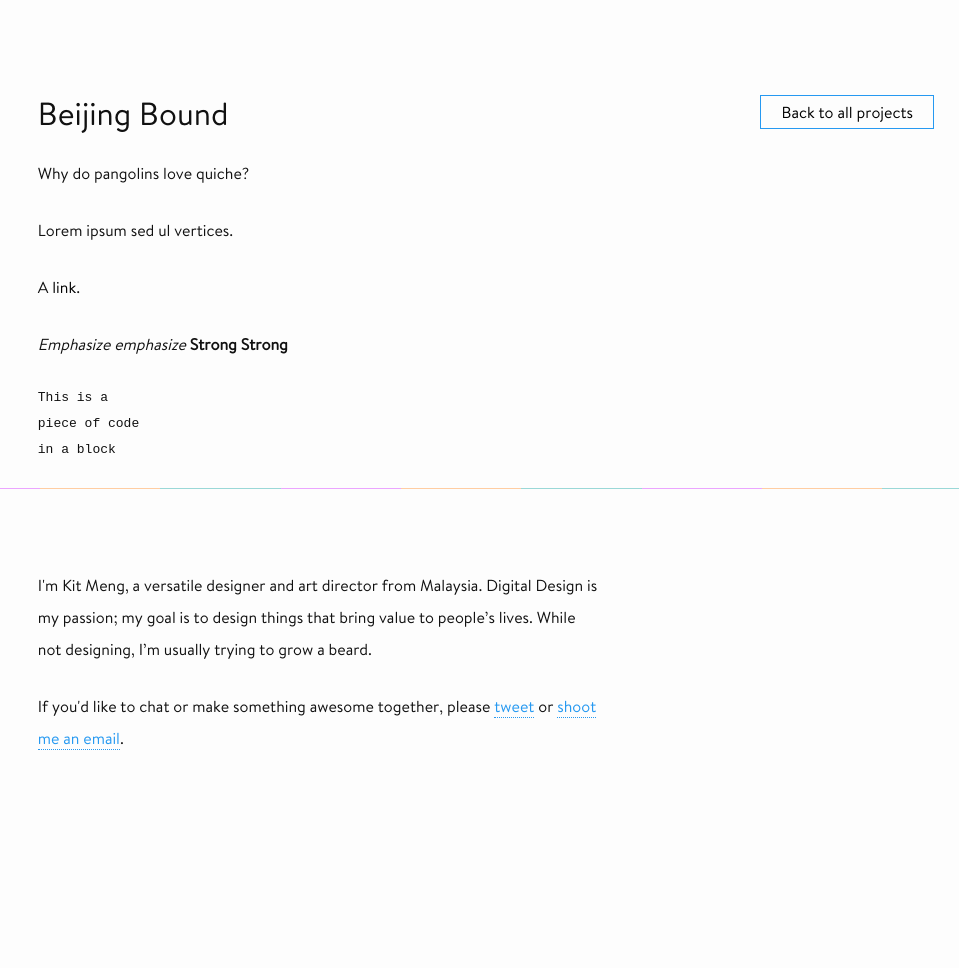
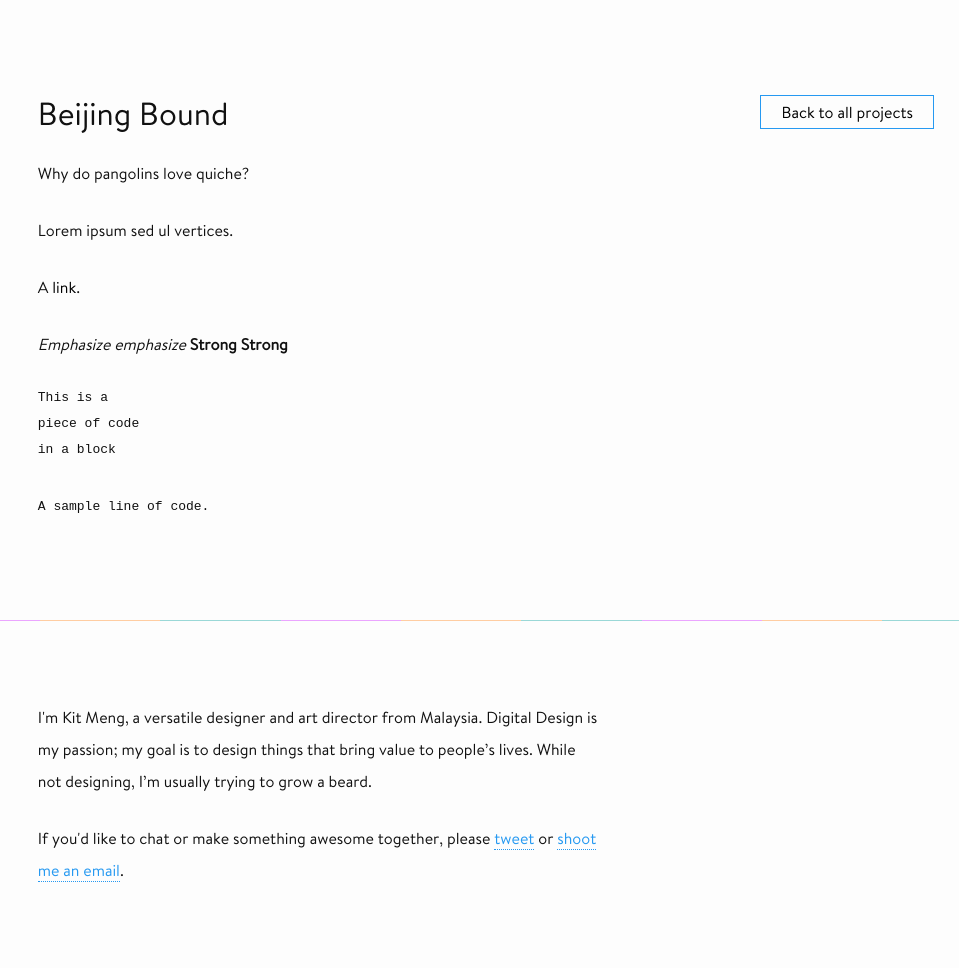
Before and after one commit to kitmeng/kitmeng.github.io, a Jekyll site: the page built from _posts/2016-10-30-beijing-bound.markdown, in a window 1280 px wide. Shown: the whole page, without its empty margins (321-1280 px from the left). Built offline with Jekyll 4.4.1, drawn with Linux system fonts in a browser that asks for light colours; nearby versions of some CDN libraries; a script that is not in the unit is left out; before the commit the page ends 900 px from its top, so only the background shows below that.

Commit message:
Updated Beijing Bound

```diff
--- a/_posts/2016-10-30-beijing-bound.markdown
+++ b/_posts/2016-10-30-beijing-bound.markdown
@@ -8,7 +8,7 @@ layout: post
 
 Why do pangolins love quiche?
 
-> Lorem ipsum sed ul vertices.
+>Lorem ipsum sed ul vertices.
 
 A [link](http://example.com "Title").
 
@@ -20,3 +20,7 @@ This is a
 piece of code
 in a block
 ~~~~
+
+`A sample line of code.`
+
+<div class="whitespace"></div>
```
